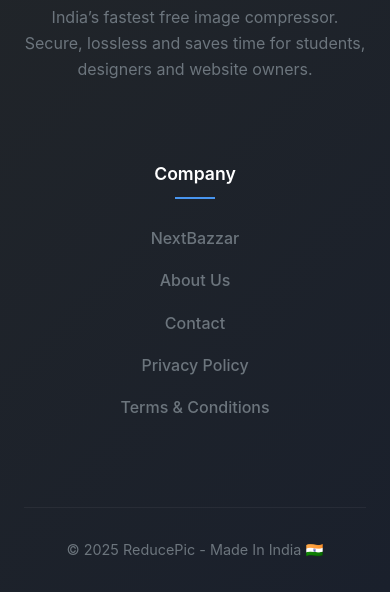
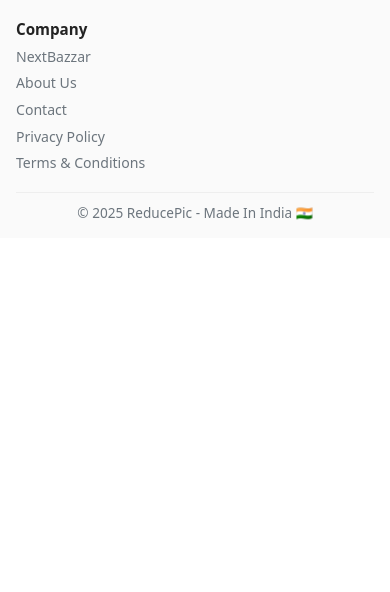
Before and after one commit to minimalfolk/Update-image-tool, a plain HTML site: page index.html in a window 390 px wide. Shown: the part 2901-3493 px from the top of the page. After the commit the page ends 3139 px from the top, so only its background shows below. Drawn offline with Linux system fonts and the light colour scheme.

Commit message:
Revise footer styles for compactness and clarity
Refactor footer styles for a more compact design and improved responsiveness.

```diff
--- a/styles/footer.css
+++ b/styles/footer.css
@@ -1,108 +1,58 @@
-/* Premium Footer Styles - Consistent Across All Pages */
+/* Compact footer — minimal and fast */
+:root {
+  --text: #222;
+  --muted: #6c757d;
+  --accent: #4361ee;
+  --bg: #fafafa;
+  --radius: 6px;
+}
+
 .main-footer {
-  background: linear-gradient(135deg, var(--dark-color) 0%, #1a202c 100%);
-  color: var(--light-color);
-  padding: 4rem 0 2rem;
-  font-family: 'Inter', -apple-system, BlinkMacSystemFont, sans-serif;
-  position: relative;
-  overflow: hidden;
-  border-top: 1px solid rgba(255, 255, 255, 0.05);
+  background: var(--bg);
+  color: var(--text);
+  padding: 1rem 0;
+  font-family: system-ui, -apple-system, "Segoe UI", Roboto, Arial;
+  border-top: 1px solid #eee;
 }
 
 .container {
-  width: 100%;
-  max-width: var(--max-width);
+  max-width: 980px;
   margin: 0 auto;
-  padding: 0 1.5rem;
+  padding: 0 1rem;
 }
 
 .footer-grid {
   display: grid;
-  grid-template-columns: repeat(auto-fit, minmax(200px, 1fr));
-  gap: 2.5rem;
-  margin-bottom: 3rem;
-}
-
-.footer-col {
-  margin-bottom: 1.5rem;
+  grid-template-columns: 1fr auto;
+  gap: 0.75rem;
+  align-items: start;
+  font-size: 0.9rem;
 }
 
 .footer-about {
-  grid-column: 1 / -1;
-}
-
-@media (min-width: 768px) {
-  .footer-about {
-    grid-column: span 2;
-  }
-
-  .footer-grid {
-    gap: 3rem;
-  }
+  margin-bottom: 0.5rem;
 }
 
 .footer-logo {
   display: flex;
   align-items: center;
-  gap: 0.75rem;
-  font-size: 1.5rem;
+  gap: 0.5rem;
+  font-size: 1rem;
   font-weight: 700;
-  color: white;
-  margin-bottom: 1.5rem;
-}
-
-.footer-logo i {
-  color: var(--accent-color);
-  font-size: 1.8rem;
+  color: var(--text);
+  margin-bottom: 0.4rem;
 }
 
 .footer-about p {
-  line-height: 1.6;
-  margin-bottom: 1.5rem;
-  color: var(--gray-color);
-  max-width: 500px;
-}
-
-.social-links {
-  display: flex;
-  gap: 1rem;
-}
-
-.social-links a {
-  display: flex;
-  align-items: center;
-  justify-content: center;
-  width: 40px;
-  height: 40px;
-  border-radius: 50%;
-  background-color: rgba(255, 255, 255, 0.05);
-  color: var(--light-gray);
-  transition: var(--transition);
-}
-
-.social-links a:hover {
-  background-color: rgba(72, 149, 239, 0.2);
-  color: white;
-  transform: translateY(-3px);
+  margin: 0;
+  color: var(--muted);
+  font-size: 0.85rem;
+  max-width: 520px;
 }
 
 .footer-col h3 {
-  color: white;
-  font-size: 1.1rem;
-  font-weight: 600;
-  margin-bottom: 1.5rem;
-  position: relative;
-  padding-bottom: 0.75rem;
-}
-
-.footer-col h3::after {
-  content: '';
-  position: absolute;
-  bottom: 0;
-  left: 0;
-  width: 40px;
-  height: 2px;
-  background-color: var(--accent-color);
+  font-size: 0.95rem;
+  margin: 0 0 0.4rem 0;
 }
 
 .footer-col ul {
@@ -111,119 +61,26 @@
   margin: 0;
 }
 
-.footer-col ul li {
-  margin-bottom: 0.75rem;
-}
+.footer-col ul li { margin-bottom: 0.4rem; }
 
 .footer-col ul li a {
-  color: var(--gray-color);
+  color: var(--muted);
   text-decoration: none;
-  transition: var(--transition);
   font-weight: 500;
-  display: inline-block;
-  padding: 0.25rem 0;
-  position: relative;
-}
-
-.footer-col ul li a::before {
-  content: '';
-  position: absolute;
-  bottom: 0;
-  left: 0;
-  width: 0;
-  height: 1px;
-  background-color: var(--accent-color);
-  transition: width 0.3s ease;
-}
-
-.footer-col ul li a:hover {
-  color: white;
-  padding-left: 8px;
-}
-
-.footer-col ul li a:hover::before {
-  width: 100%;
+  font-size: 0.88rem;
 }
 
 .footer-bottom {
-  display: flex;
-  flex-direction: column;
-  align-items: center;
-  justify-content: center;
-  padding-top: 2rem;
-  border-top: 1px solid rgba(255, 255, 255, 0.05);
+  margin-top: 0.8rem;
+  border-top: 1px solid #eee;
+  padding-top: 0.6rem;
   text-align: center;
+  font-size: 0.85rem;
+  color: var(--muted);
 }
 
-.footer-bottom p {
-  color: var(--gray-color);
-  font-size: 0.9rem;
-  margin-bottom: 0;
+/* Responsive single column */
+@media (max-width: 680px) {
+  .footer-grid { grid-template-columns: 1fr; gap: 0.6rem; }
+  .footer-about p { max-width: none; }
 }
-
-/* Animations */
-@keyframes fadeInUp {
-  from {
-    opacity: 0;
-    transform: translateY(20px);
-  }
-  to {
-    opacity: 1;
-    transform: translateY(0);
-  }
-}
-
-.footer-col {
-  animation: fadeInUp 0.6s ease forwards;
-  animation-delay: calc(var(--animation-order) * 0.1s);
-  opacity: 0;
-}
-
-/* Set animation order */
-.footer-col:nth-child(1) { --animation-order: 1; }
-.footer-col:nth-child(2) { --animation-order: 2; }
-.footer-col:nth-child(3) { --animation-order: 3; }
-.footer-col:nth-child(4) { --animation-order: 4; }
-.footer-col:nth-child(5) { --animation-order: 5; }
-
-/* Responsive adjustments */
-@media (max-width: 768px) {
-  .main-footer {
-    padding: 3rem 0 2rem;
-  }
-
-  .footer-grid {
-    grid-template-columns: 1fr;
-    gap: 2rem;
-  }
-
-  .footer-about {
-    text-align: center;
-  }
-
-  .footer-about p {
-    margin-left: auto;
-    margin-right: auto;
-  }
-
-  .social-links {
-    justify-content: center;
-  }
-
-  .footer-col {
-    text-align: center;
-  }
-
-  .footer-col h3::after {
-    left: 50%;
-    transform: translateX(-50%);
-  }
-
-  .footer-col ul li a:hover {
-    padding-left: 0;
-  }
-
-  .footer-col ul li a::before {
-    display: none;
-  }
-}
```
